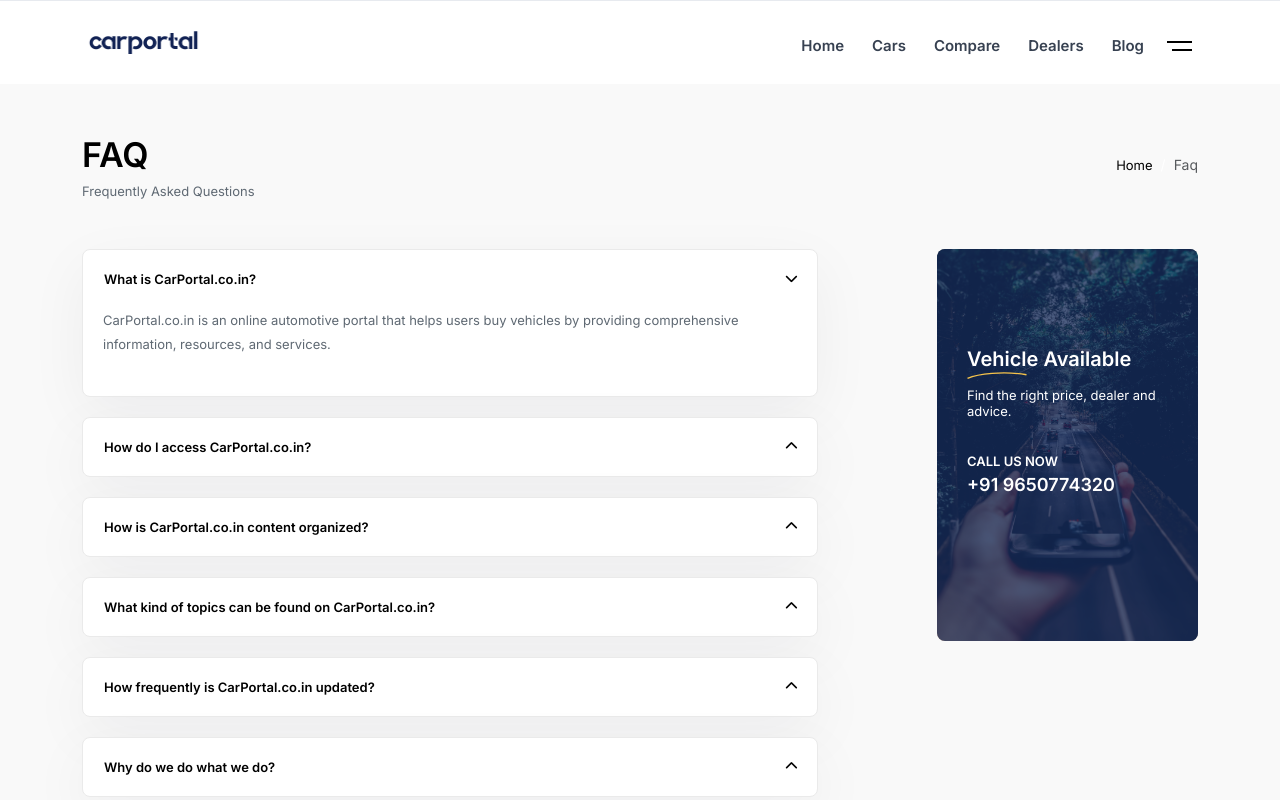
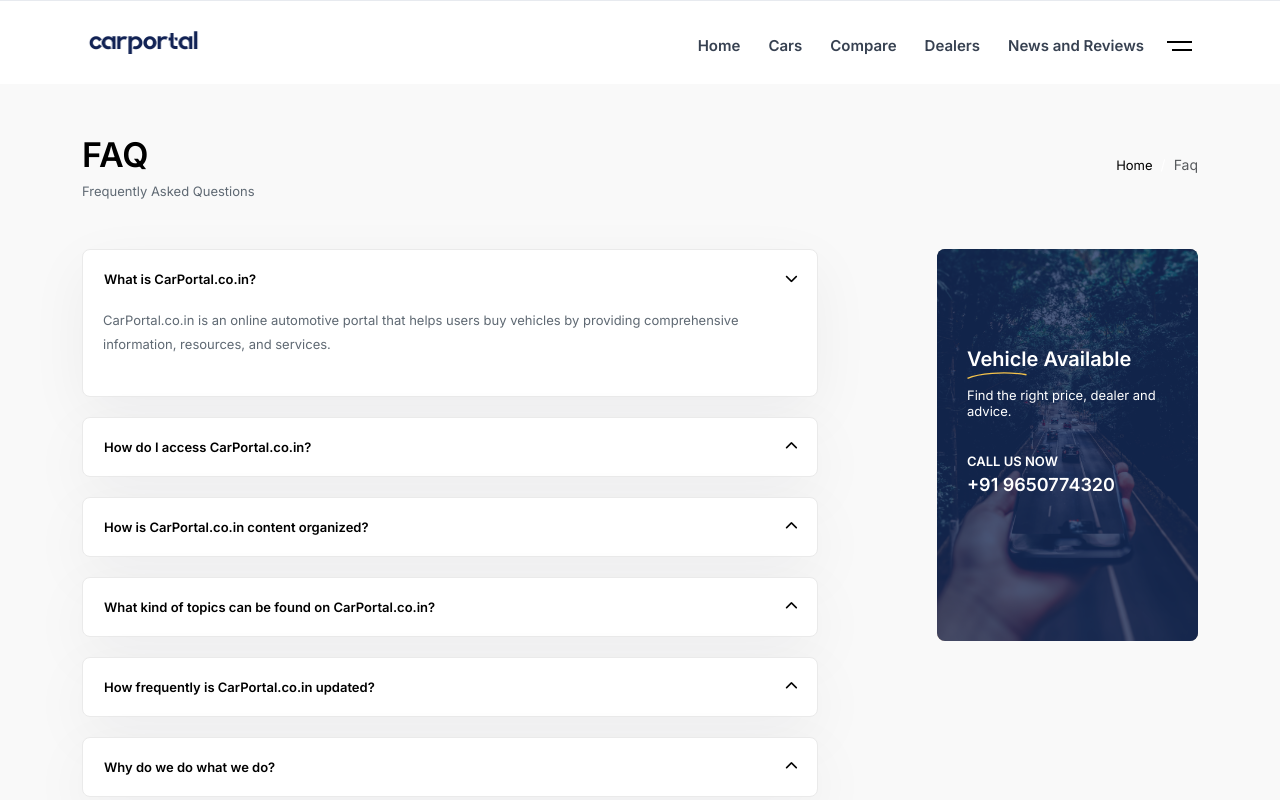
Before and after one commit to Carportal78/carportal-frontend, a Next.js app: page /faq in a window 1280 px wide. Shown: the top 800 px of the page. Built offline with nearby package versions, Linux system fonts and the light colour scheme.

Commit message:
changed blog to news and reviews

```diff
--- a/app/(blog)/blog-grid/Blog.js
+++ b/app/(blog)/blog-grid/Blog.js
@@ -48,13 +48,13 @@
           <div className="row">
             <div className="col-xl-12">
               <div className="breadcrumb_content">
-                <h2 className="breadcrumb_title">Blog</h2>
+                <h2 className="breadcrumb_title">News and Reviews</h2>
                 <ol className="breadcrumb fn-sm">
                   <li className="breadcrumb-item">
                     <a href="#">Home</a>
                   </li>
                   <li className="breadcrumb-item active" aria-current="page">
-                    <a href="#">Blog</a>
+                    <a href="#">News and Reviews</a>
                   </li>
                 </ol>
               </div>
--- a/data/menuItems.js
+++ b/data/menuItems.js
@@ -20,7 +20,7 @@
     subMenu: [],
   },
   {
-    label: "Blog",
+    label: "News and Reviews",
       path: "/blog-grid",
     subMenu: [],
   },
```
